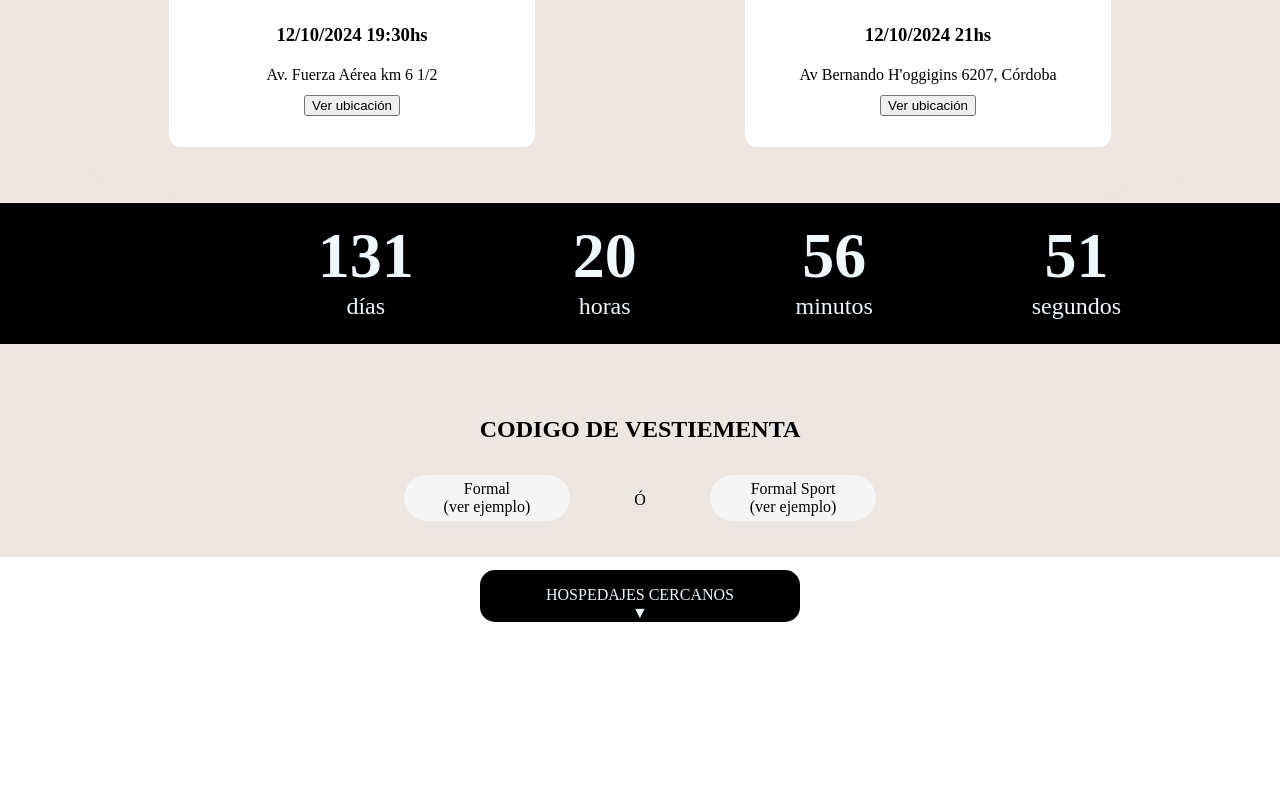
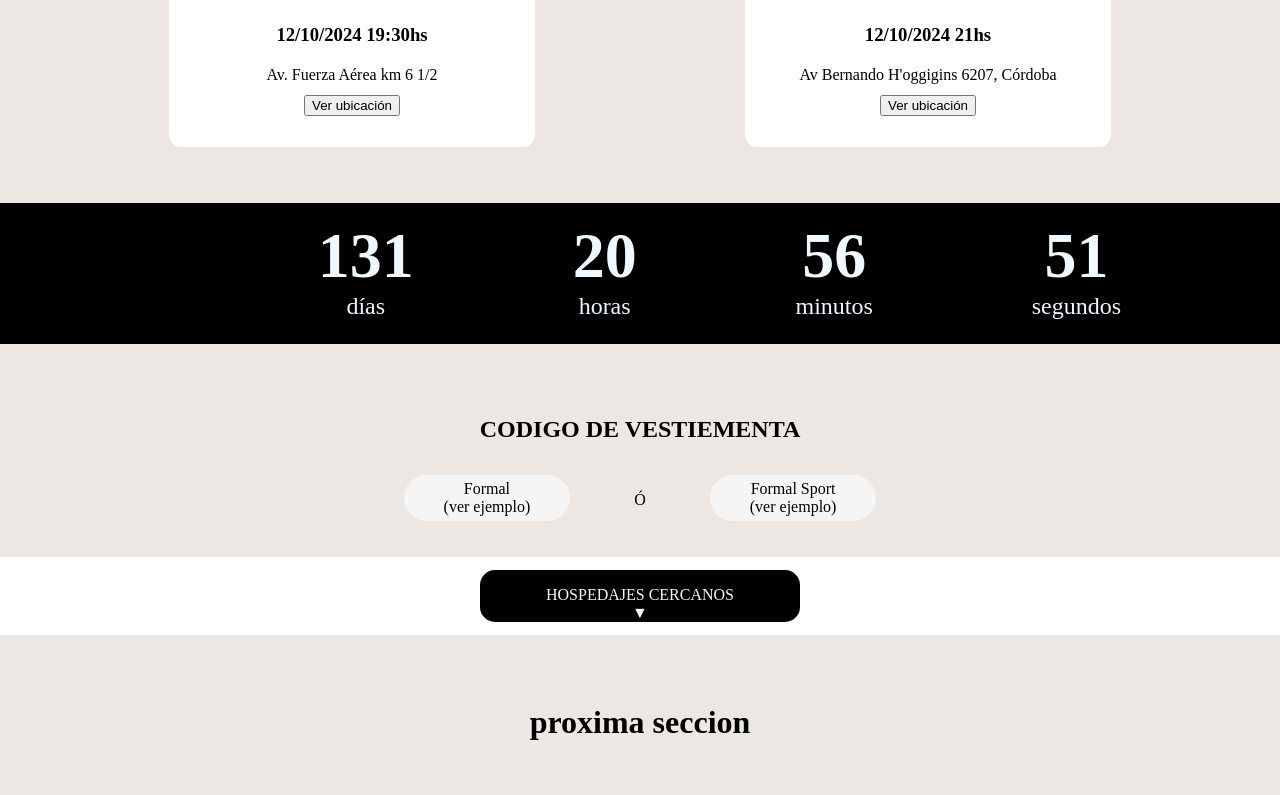
Before and after one commit to msebaf/CasamientoNelyMauri, a plain HTML site: page index.html in a window 1280 px wide. Shown: the part 2114-2909 px from the top of the page. Before the commit the page ends 2736 px from the top, so only its background shows below. Drawn offline with nearby package versions, Linux system fonts and the light colour scheme; a web font is replaced by a local one.

Commit message:
proxima seccion

```diff
--- a/index.css
+++ b/index.css
@@ -449,3 +449,14 @@ body{
   justify-content: center;
   align-items: center;
 }
+
+#proxima-seccion{
+   display: flex;
+   flex-direction: column;
+   align-items: center;
+   height: auto;
+   margin-top: 1%;
+   background-color: #ECE7E3;
+   padding-top: 3em;
+   padding-bottom: 2em;
+}
--- a/index.html
+++ b/index.html
@@ -229,6 +229,13 @@
         </div>
     </div>
 
+
+    <div id="proxima-seccion">
+
+        <h1>proxima seccion</h1>
+
+    </div>
+
     <script src="https://cdn.jsdelivr.net/npm/swiper@11/swiper-bundle.min.js"></script>
 
     <script>
```
